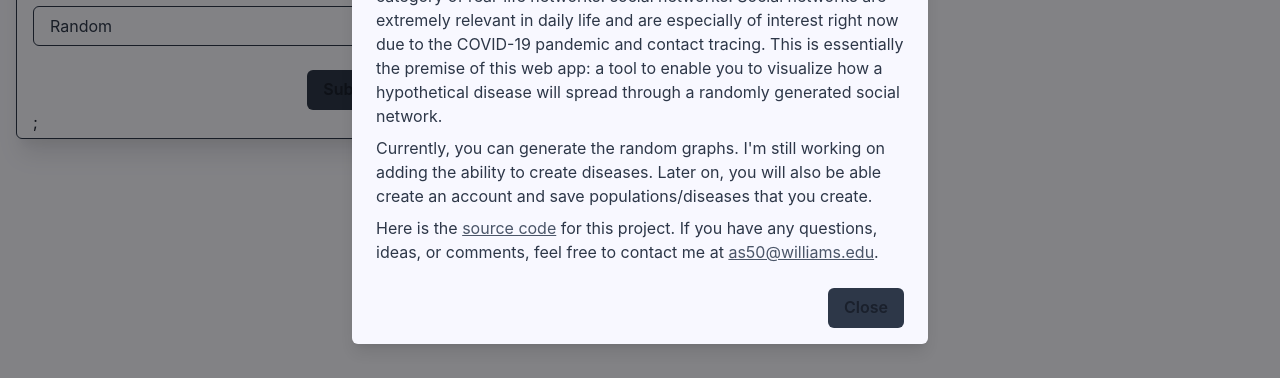
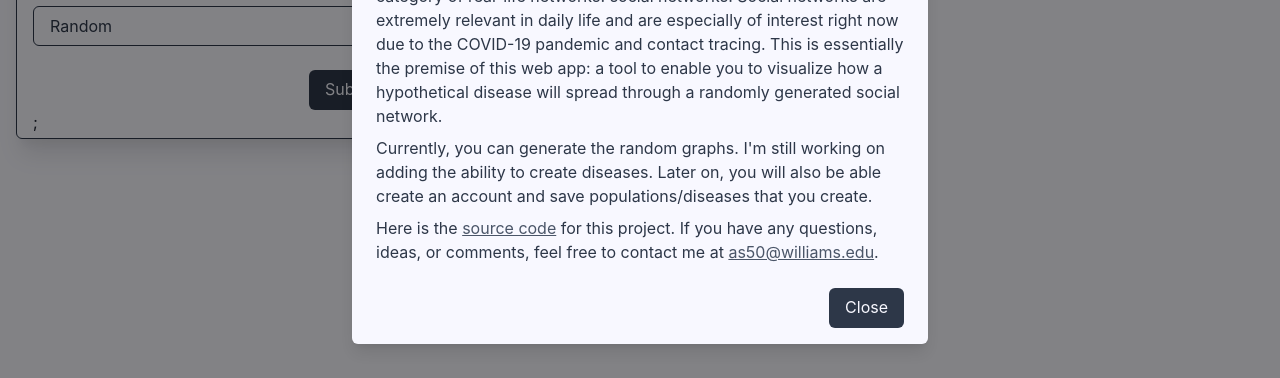
Before and after one commit to alansun25/infection-networks, a React (Create React App) app: page / in a window 1280 px wide. Both pictures are taken after a click on the icon 1254 px from the left and 21 px from the top of the page. Shown: the part 407-785 px from the top of the page. Built offline with nearby package versions, Linux system fonts and the light colour scheme.

Commit message:
Some style updates

```diff
--- a/src/components/About.tsx
+++ b/src/components/About.tsx
@@ -71,63 +71,13 @@ export default function About() {
               Here is the <Link isExternal href='https://github.com/alansun25/infection-networks' color='gray.600' textDecor='underline'>source code</Link> for this project.
               If you have any questions, ideas, or comments, feel free to contact me at <Link isExternal href='mailto:as50@williams.edu' color='gray.600' textDecor='underline'>as50@williams.edu</Link>.
             </Text>
-            {/* <Accordion allowToggle>
-              <AccordionItem color='gray.700'>
-                <h2>
-                  <AccordionButton _focus={{}}>
-                    <Box flex="1" textAlign="left">
-                      Random
-                    </Box>
-                    <AccordionIcon/>
-                  </AccordionButton>
-                </h2>
-                <AccordionPanel pb={4}>
-                  Lorem ipsum dolor sit amet, consectetur adipiscing elit, sed do eiusmod
-                  tempor incididunt ut labore et dolore magna aliqua. Ut enim ad minim
-                  veniam, quis nostrud exercitation ullamco laboris nisi ut aliquip ex ea
-                  commodo consequat.
-                </AccordionPanel>
-              </AccordionItem>
-
-              <AccordionItem color='gray.700'>
-                <h2>
-                  <AccordionButton _focus={{}}>
-                    <Box flex="1" textAlign="left">
-                      Small-world
-                    </Box>
-                    <AccordionIcon/>
-                  </AccordionButton>
-                </h2>
-                <AccordionPanel pb={4}>
-                  Lorem ipsum dolor sit amet, consectetur adipiscing elit, sed do eiusmod
-                  tempor incididunt ut labore et dolore magna aliqua. Ut enim ad minim
-                  veniam, quis nostrud exercitation ullamco laboris nisi ut aliquip ex ea
-                  commodo consequat.
-                </AccordionPanel>
-              </AccordionItem>
-
-              <AccordionItem color='gray.700'>
-                <h2>
-                  <AccordionButton _focus={{}}>
-                    <Box flex="1" textAlign="left">
-                      Preferential Attachment
-                    </Box>
-                    <AccordionIcon/>
-                  </AccordionButton>
-                </h2>
-                <AccordionPanel pb={4}>
-                  Lorem ipsum dolor sit amet, consectetur adipiscing elit, sed do eiusmod
-                  tempor incididunt ut labore et dolore magna aliqua. Ut enim ad minim
-                  veniam, quis nostrud exercitation ullamco laboris nisi ut aliquip ex ea
-                  commodo consequat.
-                </AccordionPanel>
-              </AccordionItem>
-            </Accordion> */}
           </ModalBody>
           <ModalFooter>
             <Button
               onClick={onClose}
+              color="#f8f8ff"
               bgColor="gray.700"
+              fontWeight="normal"
               _hover={{ bg: 'gray.600' }}
               _active={{ bg: 'gray.800' }}
             >
--- a/src/components/algo-forms/RandomForm.tsx
+++ b/src/components/algo-forms/RandomForm.tsx
@@ -160,7 +160,9 @@ export default function RandomForm({ settings, setSettings }: Props) {
       <Flex justify='end'>
         <Button
           mt={6}
+          color="#f8f8ff"
           bgColor="gray.700"
+          fontWeight="normal"
           _hover={{ bg: 'gray.600' }}
           _active={{ bg: 'gray.800' }}
           type="button"
@@ -170,5 +172,5 @@ export default function RandomForm({ settings, setSettings }: Props) {
         </Button>
       </Flex>
     </form>
-  );
+  )
 }
--- a/src/components/algo-forms/SmallWorldForm.tsx
+++ b/src/components/algo-forms/SmallWorldForm.tsx
@@ -100,5 +100,5 @@ export default function SmallWorldForm() {
         </Select>
       </FormControl>
     </form>
-  );
+  )
 }
```
Also changed, not shown: 1 other file (tests, documents, lock files or other folders).
